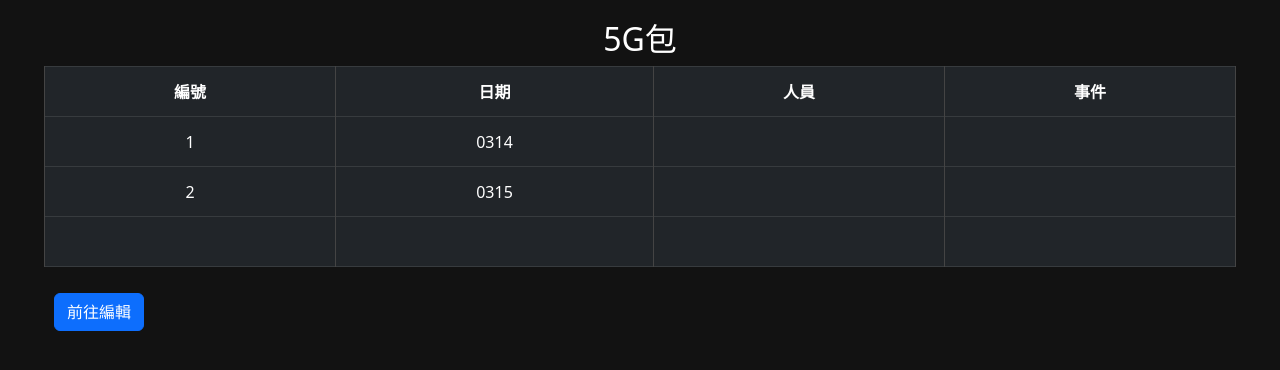
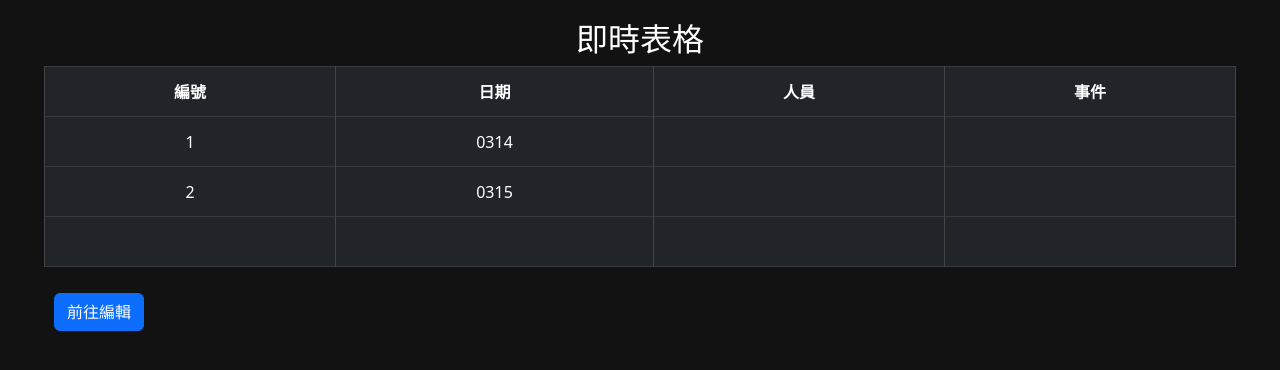
Before and after one commit to dennis96292/Flask-TableManager, a Flask app: page / in a window 1280 px wide. Shown: the top 370 px of the page. Run offline with Flask 3, Linux system fonts and the light colour scheme; data comes from the database, SQL or seed files in the repository; both versions use the stored data as it was after the commit.

Commit message:
Public version without personal parameters

```diff
--- a/app.py
+++ b/app.py
@@ -28,7 +28,7 @@ with app.app_context():
     db.create_all()
     # 確保 admin 帳號存在
     if not User.query.filter_by(username="admin").first():
-        admin_user = User(username="admin", password=generate_password_hash("cts20516997"))
+        admin_user = User(username="admin", password=generate_password_hash("123456"))
         db.session.add(admin_user)
         db.session.commit()
 
--- a/templates/edit.html
+++ b/templates/edit.html
@@ -42,7 +42,7 @@
 </head>
 <body>
     <div class="container">
-        <h2 class="text-center">5G包</h2>
+        <h2 class="text-center">編輯表格內容</h2>
         <div class="d-flex justify-content-end p-3">
             <button class="btn btn-danger" onclick="logout()">登出</button>
         </div>
--- a/templates/table.html
+++ b/templates/table.html
@@ -28,7 +28,7 @@
 </head>
 <body>
     <div class="container">
-        <h2 class="text-center">5G包</h2>
+        <h2 class="text-center">即時表格</h2>
         <div class="table-responsive">
             <table class="table table-dark table-bordered" id="data-table">
                 <thead>
```
Also changed, not shown: README.md, instance/database.db.
